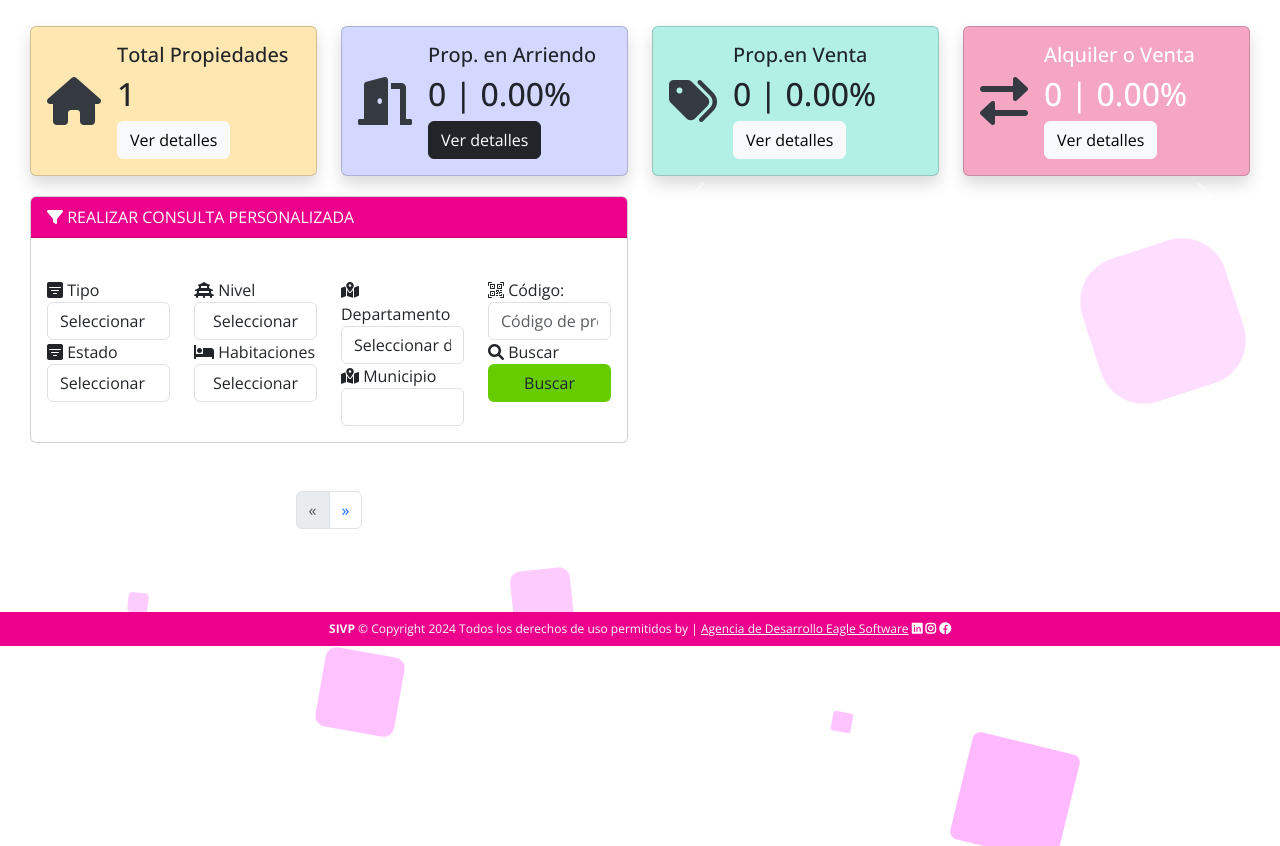
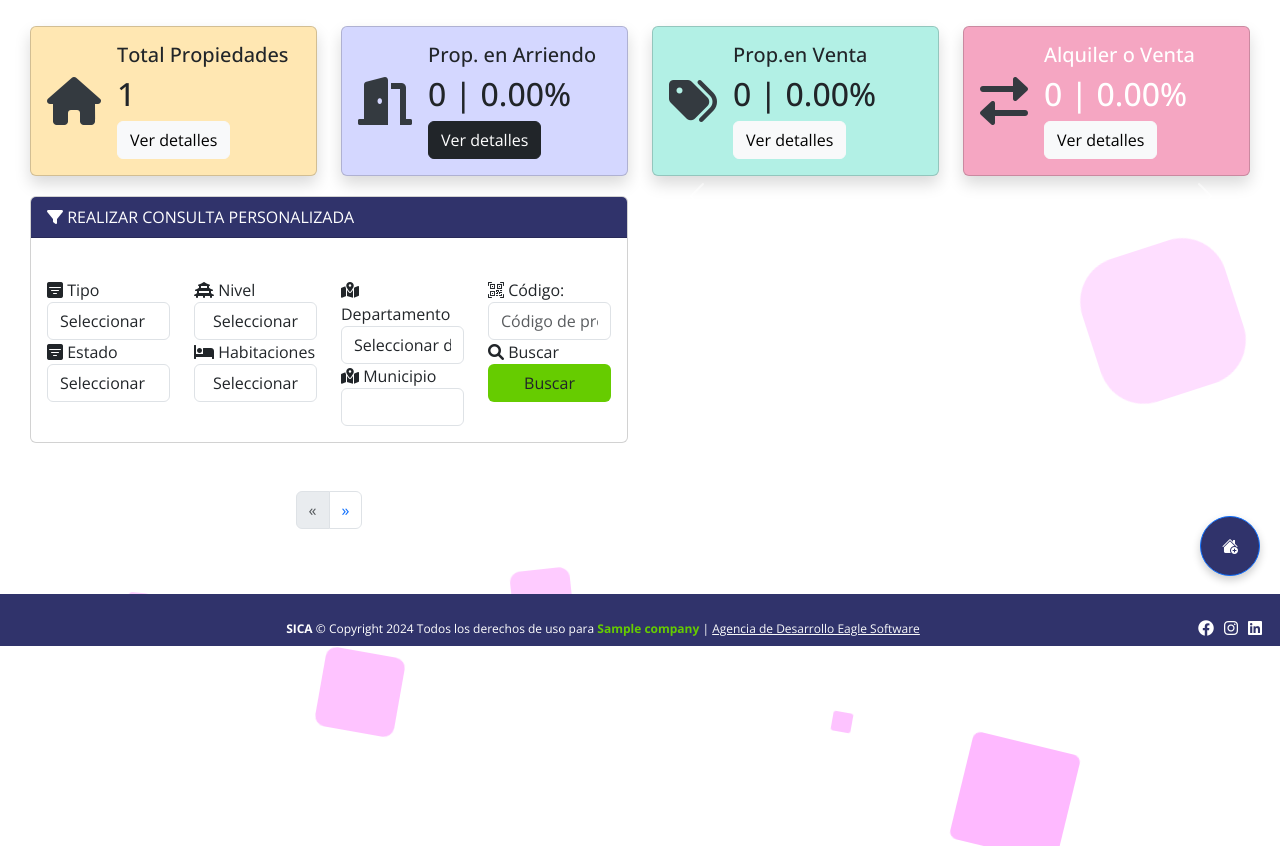
Before and after one commit to softwarejhond/ADMIN-SOMOS-PROPIEDAD, a PHP site: page / in a window 1280 px wide. Shown: the part 154-1000 px from the top of the page. Run offline with PHP 8.4, Linux system fonts and the light colour scheme; the visitor is signed in with stand-in values (Sample User, id 1); tables that the repository leaves empty or names only in its code hold one stand-in row (values such as "Sample post"); grey boxes marked "Sample" are stand-in pictures; lists and menus that the app fills with data are empty; some web fonts are replaced.

Commit message:
new elements

```diff
--- a/APIS/cardFilter.php
+++ b/APIS/cardFilter.php
@@ -35,7 +35,7 @@ $canonFormateado = number_format($row['valor_canon'], 0, ',', '.');
 <form id="filterForm">
     <div class="mt-3">
         <div class="card rounded-bottom ">
-            <div class=" card-header boton bg-magenta-dark text-white ">
+            <div class=" card-header boton bg-indigo-dark text-white ">
                 <i class=" fa-solid fa-filter"></i> REALIZAR CONSULTA PERSONALIZADA
             </div>
             <br>
@@ -315,14 +315,14 @@ $canonFormateado = number_format($row['valor_canon'], 0, ',', '.');
 
             const cardContent = `
 <div class="card" style="width: 100%;">
-  <img src="../fotos/${item.foto1}" class="card-img-top" alt="...">
+  <img src="fotos/${item.url_foto_principal}" class="card-img-top" alt="..." style="height:300px">
   <div class="card-body ">
      <button class="btn bg-amber-dark text-left text-white m-1 " type="button"">
             <span class="spinner-grow spinner-grow-sm text-lime-dark " role="status" aria-hidden="true"></span>
             ${item.condicion}
         </button>
   <button
-    class="btn bg-magenta-dark text-left text-white m-1" type="button" data-bs-toggle="modal"
+    class="btn bg-teal-dark text-left text-white m-1" type="button" data-bs-toggle="modal"
     data-bs-target="#modalInfo${item.codigo}" title="Ver características">
     <i class="fa-solid fa-circle-info"></i> Características
   </button>
@@ -335,7 +335,7 @@ $canonFormateado = number_format($row['valor_canon'], 0, ',', '.');
     <li class="list-group-item"><h5 class="text-magenta-dark"><b>$ ${valorCanonFormatted}</b></h5></li>
   </ul>
   <div class="card-body">
-    <a href="#" class=" btn bg-magenta-dark text-white w-100"><i class="bi bi-eye-fill"></i> <b>VER MÁS</b></a>
+    <a href="#" class=" btn bg-indigo-dark text-white w-100"><i class="bi bi-eye-fill"></i> <b>VER MÁS</b></a>
 
   </div>
 </div>
--- /dev/null
+++ b/controller/botonFlotanteDerecho.php
@@ -0,0 +1,23 @@
+<style>
+    .floating-button {
+        position: fixed;
+        bottom: 70px;
+        right: 20px;
+        z-index: 1000;
+        color: white;
+        border-radius: 50%;
+        width: 60px;
+        height: 60px;
+        display: flex;
+        justify-content: center;
+        align-items: center;
+        box-shadow: 0 4px 8px rgba(0, 0, 0, 0.2);
+        transition: transform 0.2s ease-in-out, box-shadow 0.2s ease-in-out;
+    }
+
+    .floating-button:hover {
+        transform: scale(1.1);
+        box-shadow: 0 6px 12px rgba(0, 0, 0, 0.3);
+    }
+</style>
+<button class="btn btn-primary floating-button bg-indigo-dark " type="button" data-bs-toggle="offcanvas" data-bs-target="#offcanvasBottom" aria-controls="offcanvasBottom"><i class="bi bi-house-add-fill"></i></button>
--- a/css/slidebar.css
+++ b/css/slidebar.css
@@ -1,8 +1,8 @@
 @import url("https://fonts.googleapis.com/css2?family=Inter:wght@300;400;500;600;700;800;900&display=swap");
 
-:root{
-    --colorPrimario:#ec008c;
-    --blanco:#fff;
+:root {
+  --colorPrimario: #ec008c;
+  --blanco: #fff;
 }
 
 .checkbox-group {
@@ -15,11 +15,23 @@
   max-width: 600px;
   user-select: none;
   & > * {
-		margin: .5rem 0.5rem;
+    margin: 0.5rem 0.5rem;
   }
 }
 
+.checkbox-group-bottom {
+  display: flex;
+  flex-wrap: wrap;
+  justify-content: center;
+  width: 90%;
+  margin-left: auto;
+  margin-right: auto;
+  user-select: none;
 
+  & > * {
+    margin: 0.5rem 0.5rem;
+  }
+}
 
 .checkbox-group-legend {
   font-size: 1.5rem;
@@ -31,7 +43,6 @@
 }
 
 .checkbox-input {
-
   clip: rect(0 0 0 0);
   clip-path: inset(100%);
   height: 1px;
@@ -51,7 +62,8 @@
       border-color: #2260ff;
     }
 
-		.checkbox-icon, .checkbox-label {
+    .checkbox-icon,
+    .checkbox-label {
       color: #2260ff;
     }
   }
@@ -111,7 +123,7 @@
 }
 
 .checkbox-icon {
-	transition: .375s ease;
+  transition: 0.375s ease;
   color: #494949;
   svg {
     width: 3rem;
@@ -121,9 +133,9 @@
 
 .checkbox-label {
   color: #707070;
-	transition: .375s ease;
+  transition: 0.375s ease;
   text-align: center;
 }
-.icono{
+.icono {
   font-size: 40px;
 }
--- a/footer.php
+++ b/footer.php
@@ -1,12 +1,20 @@
-<footer class="text-center text-lg-start text-light fixed-bottom" style="color: #ffffff; background: #ec008c;">
+<footer class="text-center text-lg-start text-light fixed-bottom bg-indigo-dark text-white">
     <!-- Copyright -->
     <div class="text-center p-2">
 
-        <b>SIVP</b> &copy; Copyright <?php echo date("Y"); ?> Todos los derechos de uso permitidos by |
-        <a class="text-light " href="https://agenciaeaglesoftware.com/">Agencia de Desarrollo Eagle Software</a>
-        <a href="https://www.linkedin.com/company/89372098/admin/feed/posts/" target="_blank" class="linkEagle"><i class="fa-brands fa-linkedin linkEagle"></i></a>
-        <a href="https://www.instagram.com/eaglesoftwares/" target="_blank" class="linkEagle"><i class="fa-brands fa-instagram linkEagle"></i></a>
-        <a href="https://www.facebook.com/eaglesoftwares/" target="_blank" class="linkEagle"><i class="fa-brands fa-facebook linkEagle"></i></a>
+        <?php
+
+        $queryCompany = mysqli_query($conn, "SELECT nombre,nit FROM company");
+        while ($empresaLog = mysqli_fetch_array($queryCompany)) {
+            $empresa = $empresaLog['nombre'] . '</label>';
+        }
+        ?>
+        <br>
+        <b>SICA</b> &copy; Copyright <?php echo date("Y"); ?> Todos los derechos de uso para <label class="text-lime-dark"><b><?php echo $empresa ?> </b></label>|
+        <a class="text-light" href="https://agenciaeaglesoftware.com/" target="_blank">Agencia de Desarrollo Eagle Software</a>
+        <a href="https://www.linkedin.com/company/89372098/admin/feed/posts/" target="_blank" class="linkFooter"><i class="fa-brands fa-linkedin redes"></i></a>
+        <a href="https://www.instagram.com/eaglesoftwares/" target="_blank" class="linkFooter"><i class="fa-brands fa-instagram redes"></i></a>
+        <a href="https://www.facebook.com/eaglesoftwares/" target="_blank" class="linkFooter"><i class="fa-brands fa-facebook redes"></i></a>
 
     </div>
     <!-- Copyright -->
--- a/index.php
+++ b/index.php
@@ -28,11 +28,11 @@ $rol = $infoUsuario['rol'];
 <head>
     <meta charset="UTF-8">
     <meta http-equiv="X-UA-Compatible" content="IE=edge">
-    <meta name="viewport" content="width=device-width, initial-scale=0.7">
+    <meta name="viewport" content="width=device-width, initial-scale=1.0">
     <script src="https://ajax.googleapis.com/ajax/libs/jquery/3.3.1/jquery.min.js"></script>
     <link rel="stylesheet" href="https://cdnjs.cloudflare.com/ajax/libs/font-awesome/6.0.0/css/all.min.css" integrity="sha512-9usAa10IRO0HhonpyAIVpjrylPvoDwiPUiKdWk5t3PyolY1cOd4DSE0Ga+ri4AuTroPR5aQvXU9xC6qOPnzFeg==" crossorigin="anonymous" referrerpolicy="no-referrer" />
     <link rel="stylesheet" href="css/estilo.css?v=0.0.2">
-    <link rel="stylesheet" href="css/slidebar.css?v=0.0.2">
+    <link rel="stylesheet" href="css/slidebar.css?v=0.0.3">
     <link rel="stylesheet" href="css/contadores.css?v=0.6">
     <link rel="stylesheet" href="css/animacion.css?v=0.15">
     <link href="https://cdn.jsdelivr.net/npm/bootstrap@5.3.3/dist/css/bootstrap.min.css" rel="stylesheet" integrity="sha384-QWTKZyjpPEjISv5WaRU9OFeRpok6YctnYmDr5pNlyT2bRjXh0JMhjY6hW+ALEwIH" crossorigin="anonymous">
@@ -46,6 +46,7 @@ $rol = $infoUsuario['rol'];
     <?php include("slidebar.php"); ?>
     <?php include("modals/nuevoTipoPropiedad.php"); ?>
     <?php include("modals/nuevoUsuarioAdministrador.php"); ?>
+
     <div id="mt-3">
         <div class="mt-3">
             <br><br>
@@ -59,13 +60,12 @@ $rol = $infoUsuario['rol'];
                 <hr>
                 <?php include("contadores.php"); ?>
                 <div class="row">
-                    <div class="col col-sm-12 col-md-8 col-lg-6">
+                    <div class=" col-sm-12 col-md-8 col-lg-6">
                         <?php include 'APIS/cardFilter.php'; ?>
                     </div>
-                    <div class="col col-sm-12 col-md-12 col-lg-6">
+                    <div class="col-sm-12 col-md-12 col-lg-6">
                         <?php include("carousel.php"); ?>
                     </div>
-                    </section>
 
 
                 </div>
@@ -73,6 +73,10 @@ $rol = $infoUsuario['rol'];
 
         </div>
     </div>
+    <?php include("controller/botonFlotanteDerecho.php"); ?>
+    <style>
+    </style>
+    <?php include("sliderBarBotton.php"); ?>
     <ul class="circles">
         <li></li>
         <li></li>
--- /dev/null
+++ b/sliderBarBotton.php
@@ -0,0 +1,85 @@
+  <div class="offcanvas offcanvas-bottom text-bg-dark" tabindex="-1" id="offcanvasBottom" aria-labelledby="offcanvasBottomLabel">
+      <div class="offcanvas-header">
+          <h5 class="offcanvas-title" id="offcanvasBottomLabel"><i class="bi bi-boxes"></i> Gestión de propiedades</h5>
+          <button type="button" class="btn-close text-magenta-dark" data-bs-dismiss="offcanvas" aria-label="Close"></button>
+      </div>
+      <div class="offcanvas-body small">
+          <fieldset class="checkbox-group-bottom d-flex flex-wrap justify-content-center align-items-center">
+
+              <!-- Botones e íconos organizados horizontalmente -->
+              <div class="checkbox me-3 text-center" data-bs-toggle="tooltip" data-bs-placement="bottom" data-bs-title="Añadir propiedad">
+                  <label class="checkbox-wrapper" data-bs-target="#exampleModalNuevoAdmin" data-bs-toggle="modal">
+                      <span class="checkbox-tile">
+                          <span class="checkbox-icon">
+                              <i class="bi bi-house-add-fill icono text-indigo-dark "></i>
+                          </span>
+                          <span class="checkbox-label">Añadir</span>
+                      </span>
+                  </label>
+              </div>
+              <div class="checkbox me-3 text-center" data-bs-toggle="tooltip" data-bs-placement="bottom" data-bs-title="Inmuebles retirados">
+                  <label class="checkbox-wrapper">
+                      <span class="checkbox-tile">
+                          <span class="checkbox-icon">
+                              <i class="bi bi-house-lock-fill icono text-indigo-dark "></i>
+                          </span>
+                          <span class="checkbox-label">Ingresar</span>
+                      </span>
+                  </label>
+              </div>
+              <div class="checkbox me-3 text-center" data-bs-toggle="tooltip" data-bs-placement="bottom" data-bs-title="Inmuebles disponibles">
+                  <label class="checkbox-wrapper">
+                      <span class="checkbox-tile">
+                          <span class="checkbox-icon">
+                              <i class="bi bi-house-check-fill icono text-indigo-dark "></i>
+                          </span>
+                          <span class="checkbox-label">Ingresar</span>
+                      </span>
+                  </label>
+              </div>
+              <div class="checkbox me-3 text-center" data-bs-toggle="tooltip" data-bs-placement="bottom" data-bs-title="Inmuebles en alquiler">
+                  <label class="checkbox-wrapper">
+                      <span class="checkbox-tile">
+                          <span class="checkbox-icon">
+                              <i class="bi bi-house-up-fill icono text-indigo-dark "></i>
+                          </span>
+                          <span class="checkbox-label">Ingresar</span>
+                      </span>
+                  </label>
+              </div>
+              <div class="checkbox me-3 text-center" data-bs-toggle="tooltip" data-bs-placement="bottom" data-bs-title="Inmuebles en venta">
+                  <label class="checkbox-wrapper">
+                      <span class="checkbox-tile">
+                          <span class="checkbox-icon">
+                              <i class="bi bi-tags-fill icono text-indigo-dark "></i>
+                          </span>
+                          <span class="checkbox-label">Ingresar</span>
+                      </span>
+                  </label>
+              </div>
+              <div class="checkbox me-3 text-center" data-bs-toggle="tooltip" data-bs-placement="bottom" data-bs-title="Renovaciones">
+                  <label class="checkbox-wrapper">
+                      <span class="checkbox-tile">
+                          <span class="checkbox-icon">
+                              <i class="bi bi-cake2-fill icono text-indigo-dark "></i>
+                          </span>
+                          <span class="checkbox-label">Ingresar</span>
+                      </span>
+                  </label>
+              </div>
+              <div class="checkbox me-3 text-center" data-bs-toggle="tooltip" data-bs-placement="bottom" data-bs-title="Exportar todo">
+                  <label class="checkbox-wrapper">
+                      <span class="checkbox-tile">
+                          <span class="checkbox-icon">
+                              <i class="bi bi-file-earmark-excel-fill icono text-indigo-dark "></i>
+                          </span>
+                          <span class="checkbox-label">Ingresar</span>
+                      </span>
+                  </label>
+              </div>
+
+
+          </fieldset>
+
+      </div>
+  </div>
```
Also changed, not shown: fotos/ejemplo.png (added). Lines whose indentation alone changed are shown as unchanged.
